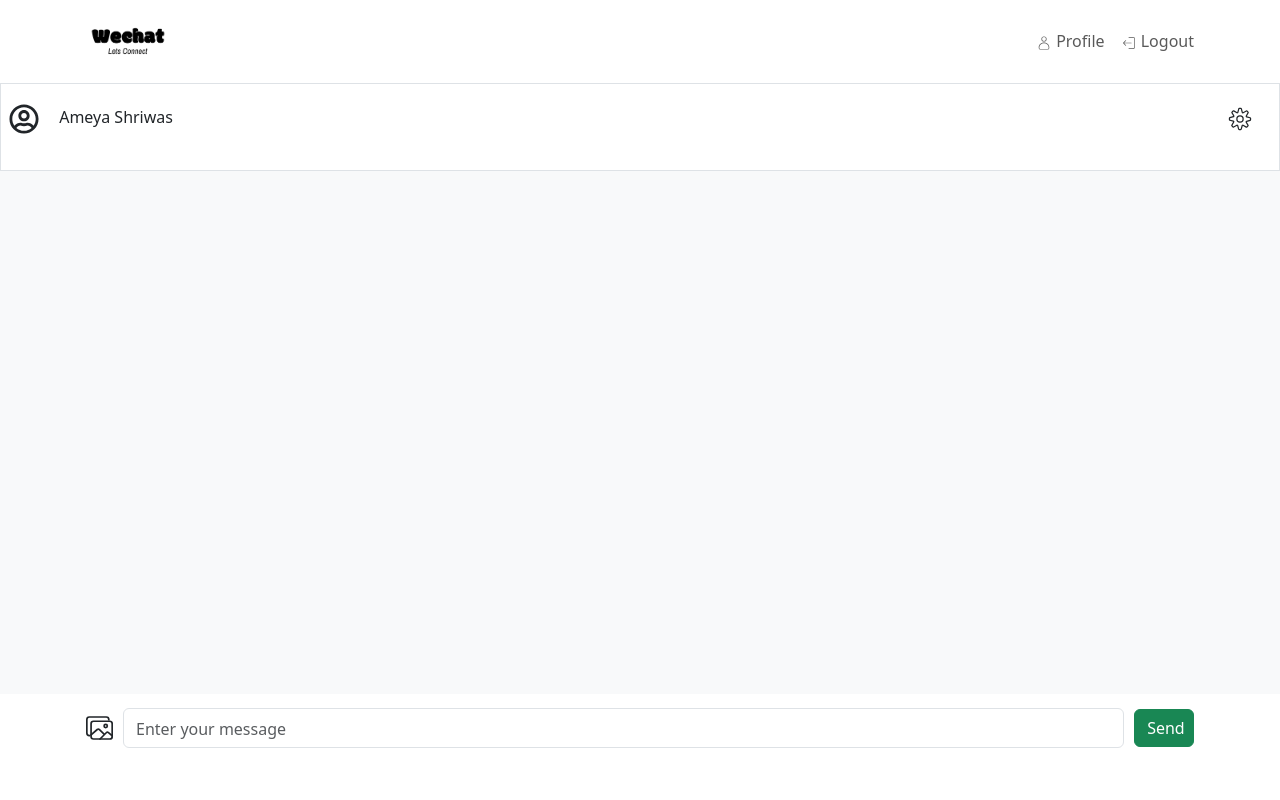
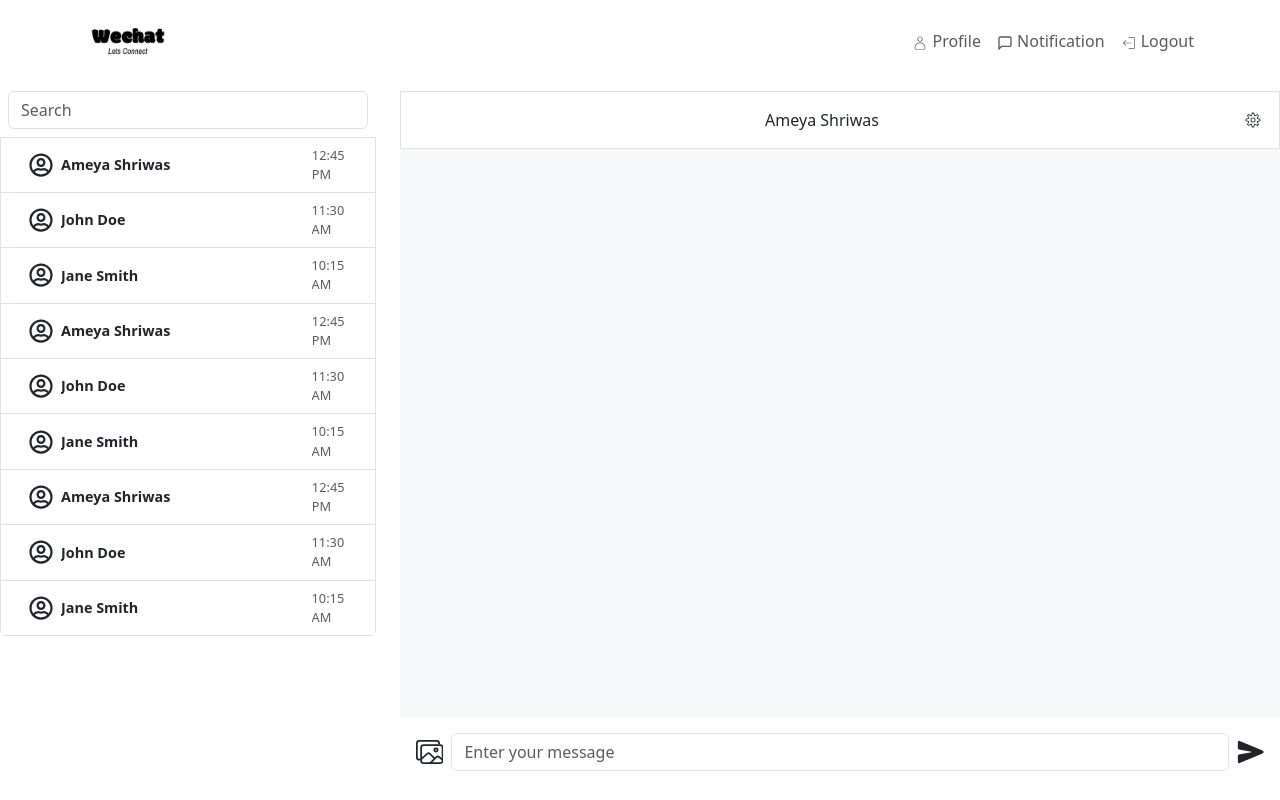
Before and after one commit to AmeyaShriwas/chatweb, a React (Create React App) app: page /chat in a window 1280 px wide. Built offline with nearby package versions, Linux system fonts and the light colour scheme.

Commit message:
components

```diff
--- a/src/Components/Chat.tsx
+++ b/src/Components/Chat.tsx
@@ -1,44 +1,49 @@
-import React from "react";
+import React, { useState, useEffect } from "react";
 import ContactsList from "./ContactsList";
 import ChatBox from "./ChatBox";
 
 interface ChatProps {
   containerHeight: number;
-  mobileWidth: boolean;
-  setMobileWidth: (value: boolean) => void;
 }
 
-const Chat: React.FC<ChatProps> = (props) => {
-  const { containerHeight, mobileWidth, setMobileWidth } = props;
+const Chat: React.FC<ChatProps> = ({ containerHeight }) => {
+  const [mobileScreen, setMobileScreen] = useState<boolean>(window.innerWidth < 700);
+  const [showChatBox, setShowChatBox] = useState<boolean>(false);
+
+  useEffect(() => {
+    const handleResize = () => {
+      setMobileScreen(window.innerWidth < 700);
+      if (window.innerWidth >= 700) {
+        setShowChatBox(false); // Reset to default for larger screens
+      }
+    };
+
+    window.addEventListener("resize", handleResize);
+    return () => window.removeEventListener("resize", handleResize);
+  }, []);
+
+  const handleContactClick = () => {
+    if (mobileScreen) {
+      setShowChatBox(true); // Show chat box on mobile
+    }
+  };
+
+  const handleBackToContacts = () => {
+    setShowChatBox(false); // Go back to contacts on mobile
+  };
 
   return (
-    <div
-      className="row"
-      style={{
-        height: `${containerHeight}px`,
-        overflowX: "hidden",
-      }}
-    >
-      {!mobileWidth && (
-        <div
-          className="col-3 h-100"
-          style={{
-            width: "100%",
-          }}
-        >
-          <ContactsList setMobileWidth={setMobileWidth} />
+    <div className="row" style={{ height: `${containerHeight}px`, overflowX: "hidden" }}>
+      {!mobileScreen || !showChatBox ? (
+        <div className="col-4 h-100" style={{ width: mobileScreen ? "100%" : "400px" }}>
+          <ContactsList onContactClick={handleContactClick} />
         </div>
-      )}
-      {mobileWidth && (
-        <div
-          className="col h-100"
-          style={{
-            width: "100%",
-          }}
-        >
-          <ChatBox setMobileWidth={setMobileWidth}/>
+      ) : null}
+      {(mobileScreen && showChatBox) || !mobileScreen ? (
+        <div className="col h-100" style={{ width: mobileScreen ? "100%" : "auto" }}>
+          <ChatBox onBack={mobileScreen ? handleBackToContacts : undefined} />
         </div>
-      )}
+      ) : null}
     </div>
   );
 };
--- a/src/Components/ChatBox.tsx
+++ b/src/Components/ChatBox.tsx
@@ -1,101 +1,47 @@
-import React, { useEffect, useState } from 'react';
-import { Navbar, Form, Button } from 'react-bootstrap';
-import { FaRegUserCircle, FaHome, FaAddressBook } from "react-icons/fa";
+import React from "react";
+import { Navbar, Form } from "react-bootstrap";
+import { FaArrowLeft } from "react-icons/fa";
+import { IoImagesOutline, IoSend } from "react-icons/io5";
 import { CiSettings } from "react-icons/ci";
-import { IoImagesOutline, IoSend } from "react-icons/io5";
 
-interface props {
-    setMobileWidth :(form: boolean)=> void
+
+interface ChatBoxProps {
+  onBack?: () => void; // Back button callback
 }
-const ChatBox: React.FC<props> = (props) => {
-const {setMobileWidth} = props
-    const [screenHeight, setScreenHeight] = useState<number>(window.innerHeight);
-    const [mobileWidth, setMobileWidths] = useState<number>(window.innerWidth);
-    const [mobileScreen, setMobileScreen] = useState<boolean>(false);
 
-    useEffect(() => {
-        const fetchWidth = () => {
-            if (mobileWidth < 700) {
-                setMobileScreen(true);
-            } else {
-                setMobileScreen(false);
-            }
-        };
-
-        fetchWidth();
-        window.addEventListener('resize', fetchWidth);
-
-        return () => {
-            window.removeEventListener('resize', fetchWidth);
-        };
-    }, [mobileWidth]);
-
-    // Update height on window resize
-    useEffect(() => {
-        const handleResize = () => setScreenHeight(window.innerHeight);
-        window.addEventListener('resize', handleResize);
-
-        return () => {
-            window.removeEventListener('resize', handleResize);
-        };
-    }, []);
-
-    const navbarHeight = screenHeight * 0.12; // 12% of screen height
-    const chatHeight = screenHeight * 0.84;  // Remaining 88% of screen height
-
+const ChatBox: React.FC<ChatBoxProps> = ({ onBack }) => {
   return (
-        <div
-            className="d-flex flex-column justify-content-between"
-            style={{ height: `${screenHeight * 0.85}px` }}
-        >
-            <Navbar
-                className="container-fluid border p-2 mt-0 d-flex justify-content-between"
-                style={{ height: `${navbarHeight}px`, overflowY: 'hidden' }}
-            >
-                <p className='text-align-right'>
-                    <FaRegUserCircle className="me-3" size={30} /> Ameya Shriwas
-                </p>
-                <p>
-                    <CiSettings className='me-3' size={30} />
-                </p>
+    <div className="d-flex flex-column h-100">
+     <Navbar className="container-fluid border p-3 mt-2 d-flex justify-content-between align-items-center">
+  {onBack && (
+    <FaArrowLeft
+      className="me-3"
+      size={20}
+      onClick={onBack}
+      style={{ cursor: "pointer" }}
+    />
+  )}
+  <p className="m-0 text-center flex-grow-1">Ameya Shriwas</p>
+  <CiSettings
+    className="ms-3"
+    size={20}
+    onClick={onBack}
+    style={{ cursor: "pointer" }}
+  />
 </Navbar>
 
-            <div className='container-fluid bg-light' style={{ height: `${chatHeight - navbarHeight}px` }}>
-                {/* Chat content goes here */}
+      <div className="container-fluid bg-light flex-grow-1" style={{ overflowY: "auto" }}>
+        {/* Chat messages */}
       </div>
-
-            {/* Input Section */}
-            <div
-                className="container d-flex align-items-center justify-content-between p-3"
-                style={{ gap: '10px', overflowY: 'hidden' }}
-            >
+      <div className="container d-flex align-items-center p-3">
         <IoImagesOutline size={30} />
         <Form.Control
-                    className='pt-2 flex-grow-1'
-                    type='text'
-                    placeholder='Enter your message'
+          className="mx-2"
+          type="text"
+          placeholder="Enter your message"
         />
-                {mobileScreen ? <IoSend size={40} /> : <Button variant='success'>Send</Button>}
+        <IoSend size={30} />
       </div>
-
-            {/* Footer Section */}
-           {mobileScreen &&  <div
-                className="container-fluid text-light d-flex justify-content-around align-items-center"
-                style={{ height: '60px' }}
-            >
-                <div className="text-center cursor-pointer" style={{cursor:'pointer'}} onClick={()=> setMobileWidth(false)}>
-                    <FaAddressBook size={25} color='grey' />
-                    <p style={{ fontSize: '12px', margin: '0', color:'grey' }}>Contacts</p>
-                </div>
-                <div className="text-center" style={{cursor:'pointer'}}>
-                    <FaHome size={25}  color='grey'/>
-                    <p style={{ fontSize: '12px', margin: '0', color:'grey' }}>Home</p>
-                </div>
-                <div className="text-center" style={{cursor:'pointer'}}>
-                    <FaRegUserCircle size={25} color='grey' />
-                    <p style={{ fontSize: '12px', margin: '0', color:'grey' }}>Profile</p>
-                </div>
-            </div>}
     </div>
   );
 };
--- a/src/Components/ContactsList.tsx
+++ b/src/Components/ContactsList.tsx
@@ -1,66 +1,51 @@
-import React from 'react';
+import React from "react";
 import { FaRegUserCircle } from "react-icons/fa";
-import {Form} from 'react-bootstrap'
+import { Form } from "react-bootstrap";
 
-interface props {
-  setMobileWidth: (form: boolean)=> void
+interface ContactsListProps {
+  onContactClick?: () => void; // Callback for contact clicks
 }
 
-const ContactsList:React.FC<props> = (props) => {
-  const {setMobileWidth} = props
-  // Dummy data for contacts
+const ContactsList: React.FC<ContactsListProps> = ({ onContactClick }) => {
   const contacts = [
     { name: "Ameya Shriwas", time: "12:45 PM" },
     { name: "John Doe", time: "11:30 AM" },
     { name: "Jane Smith", time: "10:15 AM" },
-    { name: "Robert Brown", time: "9:20 AM" },
-    { name: "Emily Davis", time: "8:00 AM" },
-    { name: "Chris Wilson", time: "Yesterday" },
-    { name: "Sophia Johnson", time: "2 Days Ago" },
-    { name: "Michael Lee", time: "Last Week" },
-    { name: "Olivia Taylor", time: "Last Month" },
-    { name: "Daniel Harris", time: "1 Hour Ago" },
     { name: "Ameya Shriwas", time: "12:45 PM" },
     { name: "John Doe", time: "11:30 AM" },
     { name: "Jane Smith", time: "10:15 AM" },
-    { name: "Robert Brown", time: "9:20 AM" },
-    { name: "Emily Davis", time: "8:00 AM" },
-    { name: "Chris Wilson", time: "Yesterday" },
-    { name: "Sophia Johnson", time: "2 Days Ago" },
-    { name: "Michael Lee", time: "Last Week" },
-    { name: "Olivia Taylor", time: "Last Month" },
-    { name: "Daniel Harris", time: "1 Hour Ago" }
+    { name: "Ameya Shriwas", time: "12:45 PM" },
+    { name: "John Doe", time: "11:30 AM" },
+    { name: "Jane Smith", time: "10:15 AM" },
+    // Add more contacts as needed...
   ];
 
   return (
-
-      <ul className="list-group">
-        <Form.Group className='border-rounded p-2'>
-            <Form.Control type='text' placeholder='search'/>
-        </Form.Group>
-        <div className="overflow-auto" style={{maxHeight:'550px'}}>
+    <ul className="list-group">
+      <Form.Group className="border-rounded p-2">
+        <Form.Control type="text" placeholder="Search" />
+      </Form.Group>
+      <div className="overflow-auto" style={{ maxHeight: "550px" }}>
         {contacts.map((contact, index) => (
           <li
             key={index}
-            onClick={()=> setMobileWidth(true)}
-            style={{cursor:'pointer'}}
             className="list-group-item d-flex justify-content-between align-items-center"
+            onClick={onContactClick} // Trigger callback
+            style={{ cursor: "pointer" }}
           >
             <div className="container-fluid d-flex align-items-center">
-              <FaRegUserCircle className="me-2" style={{ fontSize: '1.5rem' }} />
-              <span className="fw-bold" style={{ fontSize: '0.9rem' }}>
+              <FaRegUserCircle className="me-2" style={{ fontSize: "1.5rem" }} />
+              <span className="fw-bold" style={{ fontSize: "0.9rem" }}>
                 {contact.name}
               </span>
             </div>
-            <span className="text-muted" style={{ fontSize: '0.8rem' }}>
+            <span className="text-muted" style={{ fontSize: "0.8rem" }}>
               {contact.time}
             </span>
           </li>
         ))}
-        </div>
-
-      </ul>
-
+      </div>
+    </ul>
   );
 };
 
--- a/src/Components/Dashboard.tsx
+++ b/src/Components/Dashboard.tsx
@@ -34,7 +34,7 @@ const Dashboard = () => {
 
   const RenderFunction = (category: string) => {
     if (category === "chat") {
-      return <Chat containerHeight={containerHeight} mobileWidth={mobileWidth} setMobileWidth={setMobileWidth} />;
+      return <Chat containerHeight={containerHeight}  />;
     }
     if (category === "profile") {
       return <Profile />;
@@ -65,7 +65,9 @@ const Dashboard = () => {
               <Nav.Link onClick={() => handleNavClick("profile")} href="#">
                 <CiUser /> Profile
               </Nav.Link>
-
+              <Nav.Link onClick={() => handleNavClick("notification")} href="#">
+                <FiMessageSquare /> Notification
+              </Nav.Link>
               <Nav.Link onClick={() => handleNavClick("logout")} href="#">
                 <CiLogout /> Logout
               </Nav.Link>
```
Lines whose indentation alone changed are shown as unchanged.
